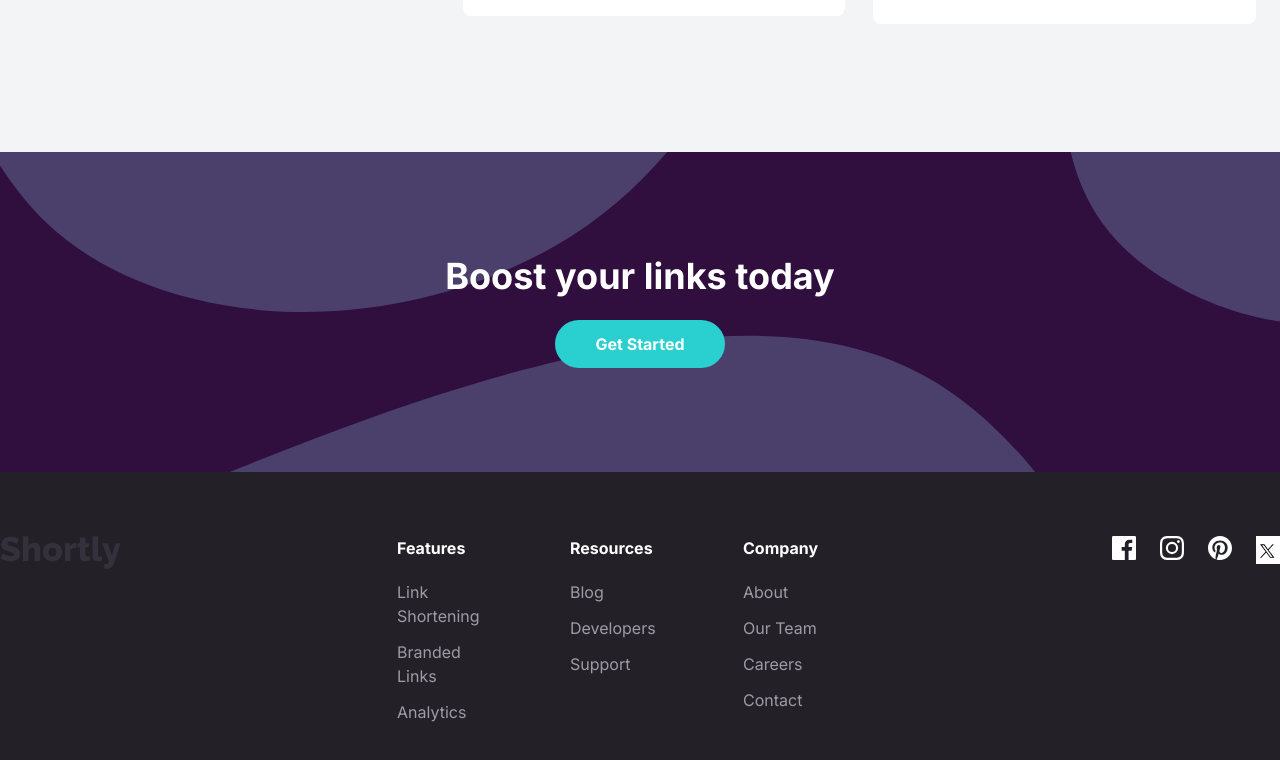
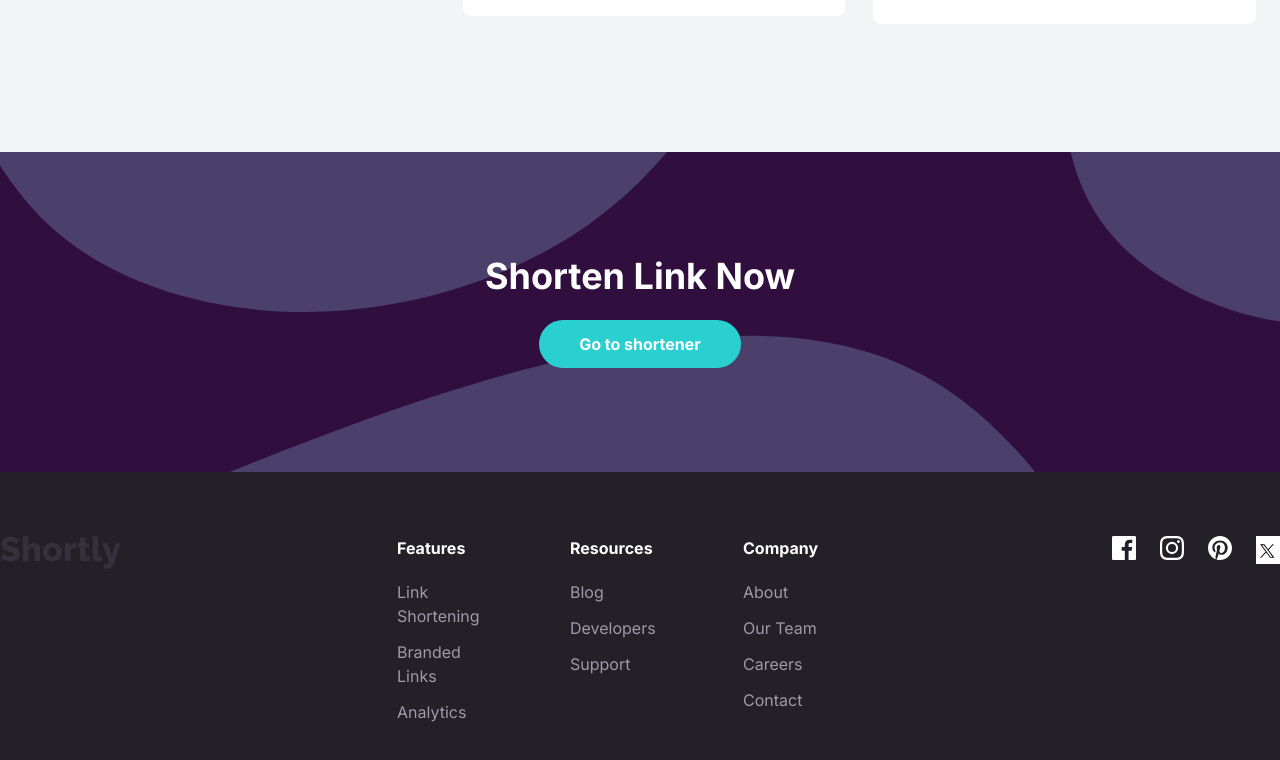
Before and after one commit to letmegro/ShortenLink-webside, a Next.js app: page / in a window 1280 px wide. Shown: the part 1440-2200 px from the top of the page. Built offline with nearby package versions, Linux system fonts and the light colour scheme.

Commit message:
added a place holder webpage
added some additional features and a new route to an about page which will be made and fetch an updated webpage

```diff
--- a/src/app/globals.css
+++ b/src/app/globals.css
@@ -10,6 +10,11 @@
 
 .ficon:hover{
     filter: invert(79%) sepia(61%) saturate(464%) hue-rotate(130deg) brightness(89%) contrast(85%);
+}
+
+.ficon2:hover{
+    @apply scale-110 transition duration-100;
+    filter: invert(30%) sepia(140%) saturate(300%) hue-rotate(320deg) brightness(89%) contrast(190%);
 }
 
 .hamburger{
--- a/src/app/layout.tsx
+++ b/src/app/layout.tsx
@@ -15,7 +15,7 @@ export default function RootLayout({
   children: React.ReactNode
 }) {
   return (
-    <html lang="en">
+    <html lang="en" className='scroll-smooth'>
       <head>
         <link rel="preconnect" href="https://fonts.googleapis.com"/>
         <link rel="preconnect" href="https://fonts.gstatic.com" crossOrigin=""/>
--- a/src/app/page.tsx
+++ b/src/app/page.tsx
@@ -67,7 +67,7 @@ export default function Home() {
             </h1>
             <p className='text-2xl text-center text-gray-400 lg:max-w-md lg:text-left'>
               Sometimes links can be a bit too long and you want to shorten it for readability or simply to hide a YouTube link in order to
-               <a className='hover:text-green-700 transition duration-200 hover:font-bold' target='_blank' href={process.env.NEXT_PUBLIC_RL}> Rick Roll </a>
+               <a className='hover:text-green-700 transition duration-200 hover:font-bold' target='_blank' href='https://www.youtube.com/watch?v=dQw4w9WgXcQ'> Rick Roll </a>
                a friend
             </p>
             <div className='mx-auto lg:mx-0'>
@@ -143,8 +143,8 @@ export default function Home() {
           <div className="relative flex flex-col p-6 space-y-6 bg-white rounded-lg md:w-1/3">
             {/* container */}
             <div className="absolute -ml-10 left-1/2 -top-10 md:left-16">
-              <div className="flex items-center justify-center w-20 h-20 p-4 rounded-full bg-veryDarkViolet">
-                <Image src={iconBrandRec} alt=''/>
+              <div className="flex items-center justify-center w-20 h-20 p-4 rounded-full ficon2 bg-veryDarkViolet">
+                <Image src={iconBrandRec} className='ficon' alt=''/>
               </div>
             </div>
             <h5 className="pt-6 text-xl font-bold text-center capitalize md:text-left">
@@ -159,8 +159,8 @@ export default function Home() {
           <div className="relative flex flex-col mt-24 p-6 space-y-6 bg-white rounded-lg md:w-1/3 md:mt-8">
             {/* container */}
             <div className="absolute -ml-10 left-1/2 -top-10 md:left-16">
-              <div className="flex items-center justify-center w-20 h-20 p-4 rounded-full bg-veryDarkViolet">
-                <Image src={iconDetaledRec} alt=''/>
+              <div className="flex items-center ficon2 justify-center w-20 h-20 p-4 rounded-full bg-veryDarkViolet">
+                <Image src={iconDetaledRec} className='ficon' alt=''/>
               </div>
             </div>
             <h5 className="pt-6 text-xl font-bold text-center capitalize md:text-left">
@@ -175,8 +175,8 @@ export default function Home() {
            <div className="relative duration-500 flex flex-col mt-24 p-6 space-y-6 bg-white rounded-lg md:w-1/3 md:mt-16">
             {/* container */}
             <div className="absolute -ml-10 left-1/2 -top-10 md:left-16">
-              <div className="flex items-center justify-center w-20 h-20 p-4 rounded-full bg-veryDarkViolet">
-                <Image src={iconFullyCus} alt=''/>
+              <div className="flex items-center ficon2 justify-center w-20 h-20 p-4 rounded-full bg-veryDarkViolet">
+                <Image src={iconFullyCus} className='ficon' alt=''/>
               </div>
             </div>
             <h5 className="pt-6 text-xl font-bold text-center capitalize md:text-left">
@@ -191,11 +191,11 @@ export default function Home() {
       <section id="cta" className="py-24 bg-darkViolet">
         <div className="flex flex-col p-2 space-y-6">
           <h5 className="mx-auto space-y-10 text-4xl font-bold text-white text-center">
-            Boost your links today
+            Shorten Link Now
           </h5>
-          <button className="px-10 py-5 mx-auto text-2xl font-bold text-white rounded-full bg-cyan hover:bg-cyanLight md:text-base md:py-3 focus:outline-none">
-            Get Started
-          </button>
+          <a href='#link-form' className="px-10 py-5 mx-auto text-2xl font-bold text-white rounded-full bg-cyan hover:bg-cyanLight md:text-base md:py-3 focus:outline-none">
+            Go to shortener
+          </a>
         </div>
       </section>
       <footer className="py-16 bg-veryDarkViolet">
@@ -226,7 +226,7 @@ export default function Home() {
             <div className="flex flex-col items-center w-full md:items-start">
               <div className="mb-5 font-bold text-white capitalize">Company</div>
               <div className="flex flex-col items-center space-y-3 md:items-start">
-                <a href="#" className="capitalize text-grayishViolet hover:text-cyan">About</a>
+                <a href='/api/about' className="capitalize text-grayishViolet hover:text-cyan">About</a>
                 <a href="#" className="capitalize text-grayishViolet hover:text-cyan">Our team</a>
                 <a href="#" className="capitalize text-grayishViolet hover:text-cyan">Careers</a>
                 <a href="#" className="capitalize text-grayishViolet hover:text-cyan">Contact</a>
```
Also changed, not shown: 2 other files (tests, documents, lock files or other folders).
